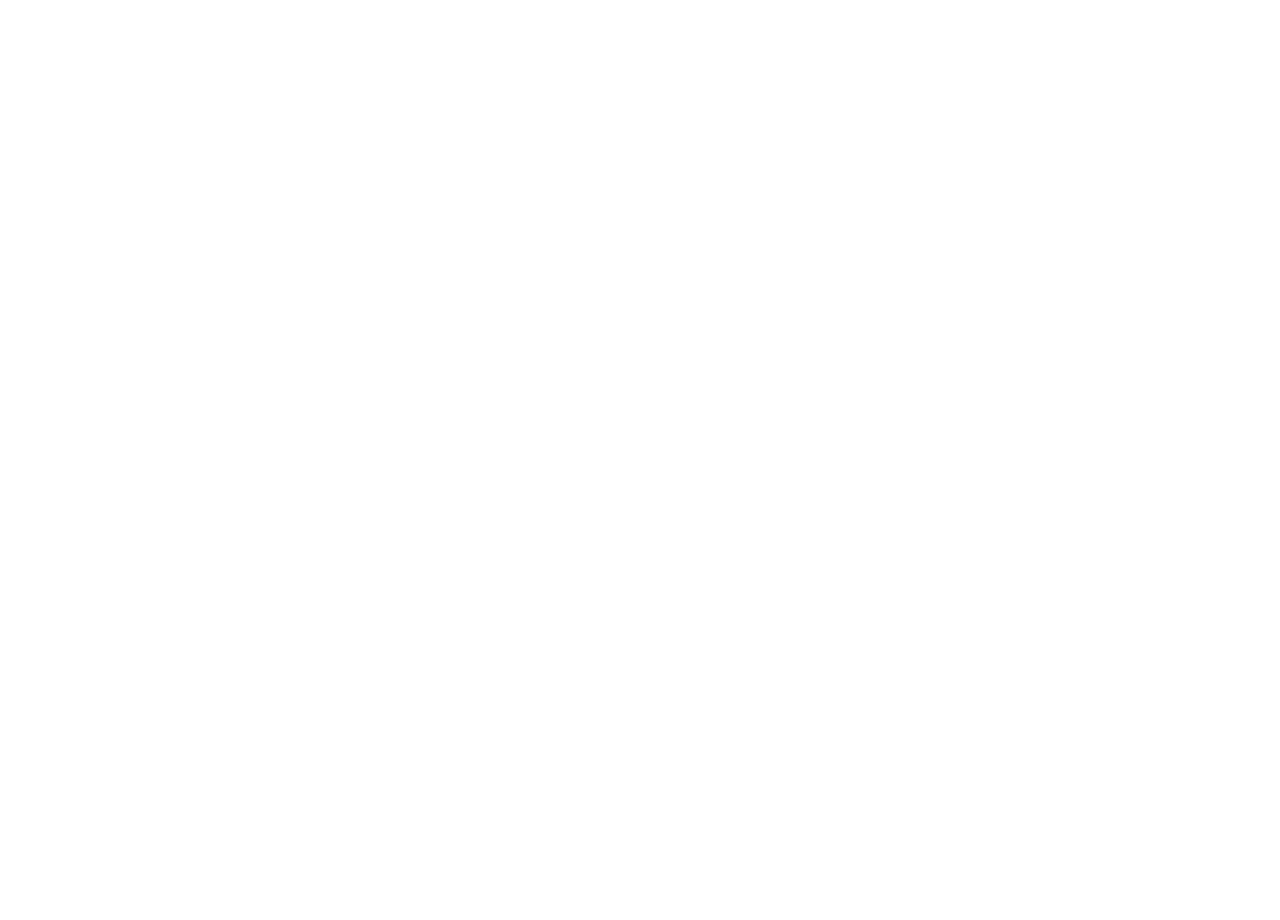
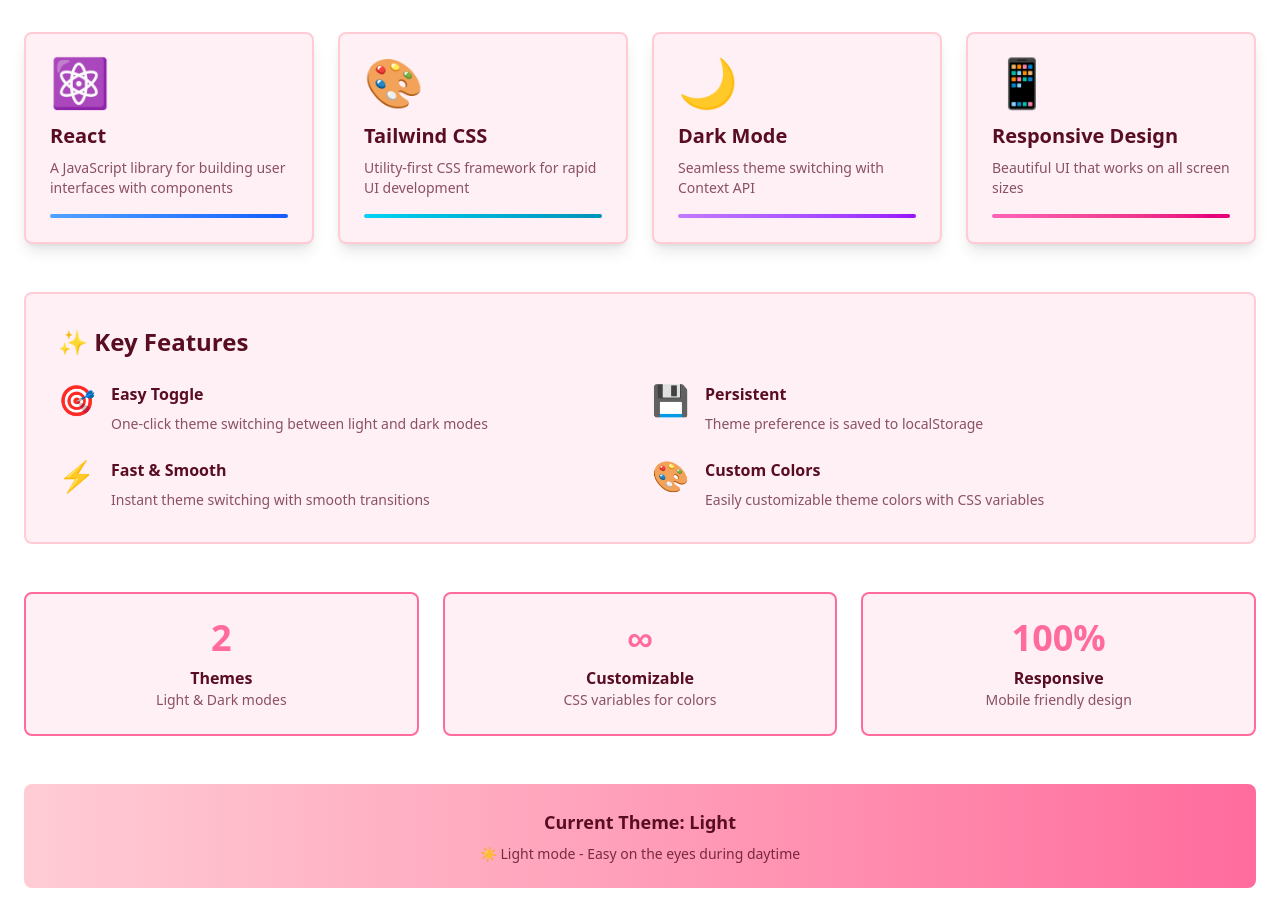
Before and after one commit to AbdulWasih05/Theme-Switching, a React (Vite) app: page / in a window 1280 px wide. Shown: the part 964-1884 px from the top of the page. Before the commit the page ends 864 px from the top, so only its background shows below. Built offline with nearby package versions, Linux system fonts and the light colour scheme.

Commit message:
Update DemoCard component to fix gradient class names for color bars and theme info

```diff
--- a/src/App.jsx
+++ b/src/App.jsx
@@ -1,12 +1,15 @@
 import ThemeSwitcher from "./ThemeSwitcher";
 import { ThemeProvider } from "./ThemeContext";
 import Navbar from "./Navbar";
+import DemoCard from "./DemoCard";
+
 function App() {
   return (
     <>
       <ThemeProvider>
         <Navbar />
         <ThemeSwitcher />
+        <DemoCard />
       </ThemeProvider>
     </>
   );
--- a/src/DemoCard.jsx
+++ b/src/DemoCard.jsx
@@ -65,7 +65,7 @@
             <p className="text-secondary/70 text-sm mb-4">{card.description}</p>
 
             {/* Color Bar */}
-            <div className={`h-1 rounded-full bg-gradient-to-r ${card.color}`}></div>
+            <div className={`h-1 rounded-full bg-linear-to-r ${card.color}`}></div>
           </div>
         ))}
       </div>
@@ -139,7 +139,7 @@
       </div>
 
       {/* Theme Info */}
-      <div className="mt-12 bg-gradient-to-r from-primary to-accent rounded-lg p-6 text-center">
+      <div className="mt-12 bg-linear-to-r from-primary to-accent rounded-lg p-6 text-center">
         <p className="text-secondary font-semibold text-lg">
           Current Theme: <span className="capitalize font-bold">{theme}</span>
         </p>
```
